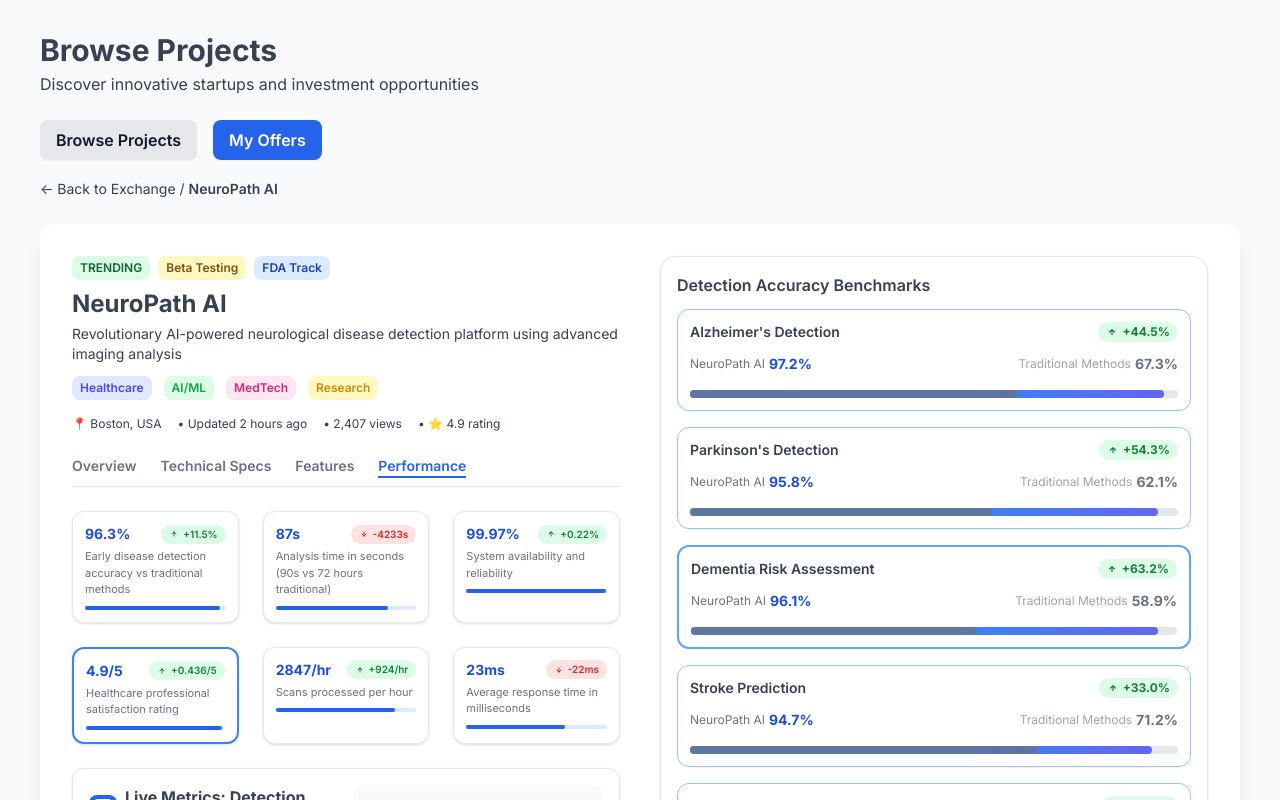
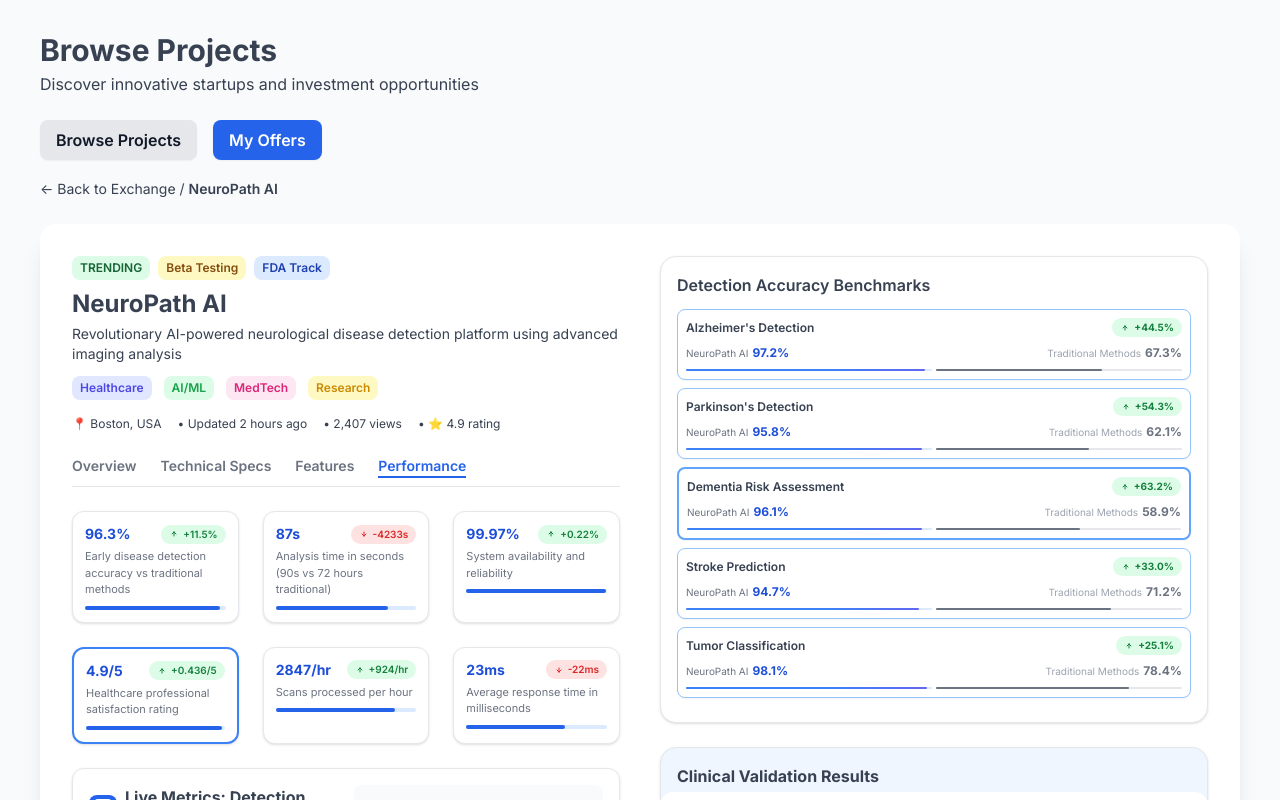
Before and after one commit to Shubham53Mishra/Acquirer, a React (Vite) app: page /#/features in a window 1280 px wide. Shown: the top 800 px of the page. Built offline with nearby package versions, Linux system fonts and the light colour scheme.

Commit message:
set the error

```diff
--- a/src/pages/Features.jsx
+++ b/src/pages/Features.jsx
@@ -235,33 +235,37 @@
                   gain: "+25.1%",
                 }
               ].map((item, i) => (
-                <div key={i} className={`rounded-xl border ${i === 2 ? "border-2 border-blue-400" : "border-blue-300"} p-3 mb-4 flex flex-col gap-2 bg-white shadow-sm`}>
+                <div key={i} className={`rounded-lg border ${i === 2 ? "border-2 border-blue-400" : "border-blue-300"} p-2 mb-2 flex flex-col gap-1 bg-white shadow-sm`}>
                   <div className="flex items-center justify-between mb-1">
-                    <span className="font-semibold text-gray-700 text-sm">{item.label}</span>
-                    <span className="flex items-center gap-1 px-2 py-0.5 rounded-full bg-green-100 text-green-700 font-bold text-xs">
-                      <svg width="12" height="12" viewBox="0 0 20 20" fill="none"><path d="M10 14V6M10 6L6 10M10 6L14 10" stroke="currentColor" strokeWidth="2" strokeLinecap="round"/></svg>
+                    <span className="font-semibold text-gray-700 text-xs">{item.label}</span>
+                    <span className="flex items-center gap-1 px-2 py-0.5 rounded-full bg-green-100 text-green-700 font-bold text-[10px]">
+                      <svg width="10" height="10" viewBox="0 0 20 20" fill="none"><path d="M10 14V6M10 6L6 10M10 6L14 10" stroke="currentColor" strokeWidth="2" strokeLinecap="round"/></svg>
                       {item.gain}
                     </span>
                   </div>
-                  <div className="flex items-center justify-between mb-2">
+                  <div className="flex items-center justify-between mb-1">
                     <div className="flex items-center gap-1">
-                      <span className="text-xs text-gray-500">NeuroPath AI</span>
-                      <span className="text-sm font-bold text-blue-700">{item.ai}%</span>
+                      <span className="text-[10px] text-gray-500">NeuroPath AI</span>
+                      <span className="text-xs font-bold text-blue-700">{item.ai}%</span>
                     </div>
                     <div className="flex items-center gap-1">
-                      <span className="text-xs text-gray-400">Traditional Methods</span>
-                      <span className="text-sm font-bold text-gray-500">{item.traditional}%</span>
+                      <span className="text-[10px] text-gray-400">Traditional Methods</span>
+                      <span className="text-xs font-bold text-gray-500">{item.traditional}%</span>
                     </div>
                   </div>
-                  <div className="flex gap-2 items-center">
-                    <div className="flex-1 flex flex-col gap-0.5">
-                      <div className="relative w-full h-2">
-                        {/* Gray bar as background */}
-                        <div className="absolute left-0 top-0 h-2 rounded bg-gray-200 w-full"></div>
-                        {/* Blue bar on top */}
-                        <div className="absolute left-0 top-0 h-2 rounded" style={{ width: `${item.ai}%`, background: "linear-gradient(90deg,#3b82f6 60%,#6366f1 100%)", zIndex: 1 }}></div>
-                        {/* Gray filled bar for traditional, clipped to its width */}
-                        <div className="absolute left-0 top-0 h-2 rounded bg-gray-500" style={{ width: `${item.traditional}%`, zIndex: 2, opacity: 0.7 }}></div>
+                  <div className="flex gap-1 items-center">
+                    {/* Blue bar */}
+                    <div className="flex-1 flex flex-col">
+                      <div className="relative w-full h-0.5">
+                        <div className="absolute left-0 top-0 h-0.5 rounded bg-blue-100 w-full"></div>
+                        <div className="absolute left-0 top-0 h-0.5 rounded" style={{ width: `${item.ai}%`, background: "linear-gradient(90deg,#3b82f6 60%,#6366f1 100%)" }}></div>
+                      </div>
+                    </div>
+                    {/* Gray bar */}
+                    <div className="flex-1 flex flex-col">
+                      <div className="relative w-full h-0.5">
+                        <div className="absolute left-0 top-0 h-0.5 rounded bg-gray-200 w-full"></div>
+                        <div className="absolute left-0 top-0 h-0.5 rounded bg-gray-500" style={{ width: `${item.traditional}%` }}></div>
                       </div>
                     </div>
                   </div>
```
